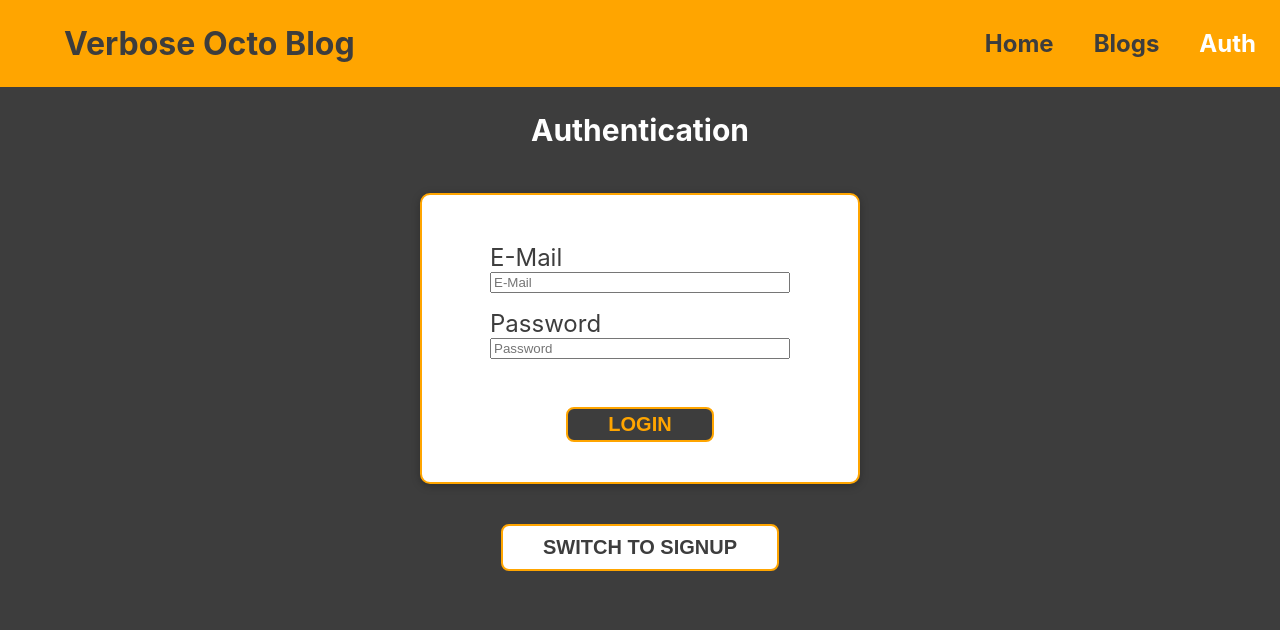
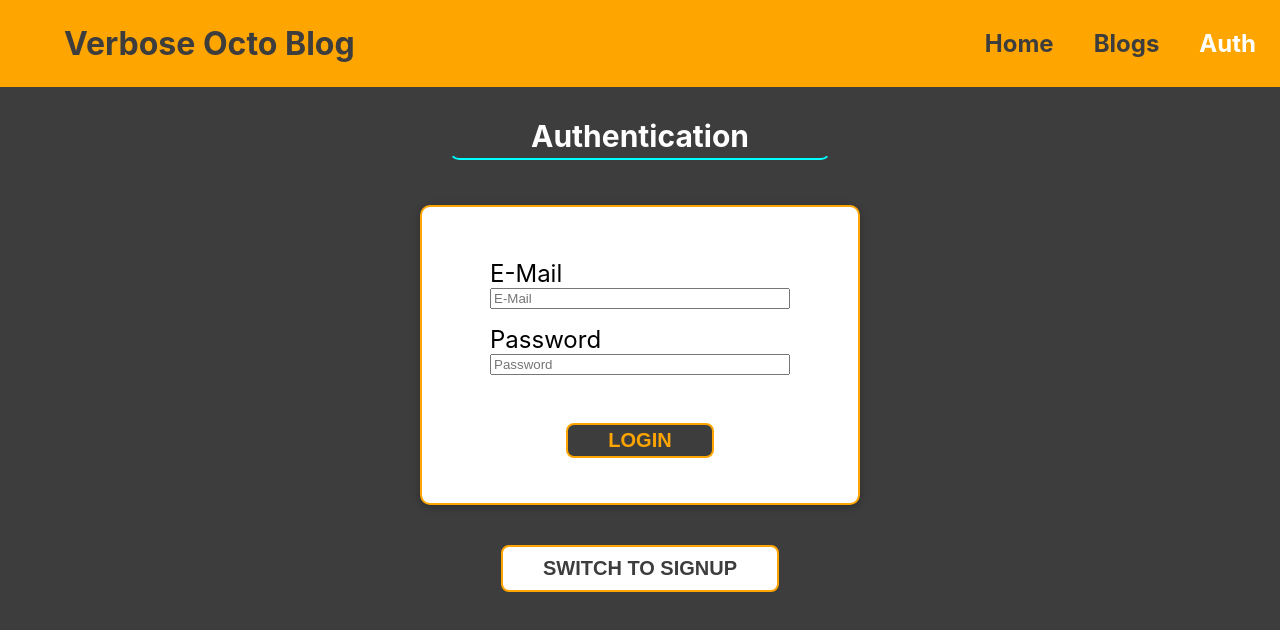
Before and after one commit to erkjbro/blogger, a React (Create React App) app in the folder frontend/: page /auth in a window 1280 px wide. Shown: the top 630 px of the page. Built offline with nearby package versions, Linux system fonts and the light colour scheme; no server answers.

Commit message:
utilizing uikit card and updating page styles

```diff
--- a/frontend/src/user/pages/Auth.js
+++ b/frontend/src/user/pages/Auth.js
@@ -2,7 +2,7 @@ import { useState, useEffect, useContext } from 'react';
 
 import useFetch from '../../shared/hooks/useFetch';
 import { AuthContext } from '../../shared/context/AuthContext';
-import { ErrorMessage, Loader } from '../../shared/components/UIKit';
+import { Card, ErrorMessage, Loader } from '../../shared/components/UIKit';
 import './Auth.scss';
 
 const initialFormState = {
@@ -76,7 +76,8 @@ const Auth = () => {
       {!isLoading && (
         <div className="auth">
           <h2>Authentication</h2>
-          <form onSubmit={handleAuthSubmit}>
+          <Card className="auth__card">
+            <form className="auth__form" onSubmit={handleAuthSubmit}>
               {!isLoginMode && (
                 <label>
                   Name
@@ -126,7 +127,8 @@ const Auth = () => {
               </label>
               <button type="submit">{!isLoginMode ? "SIGNUP" : "LOGIN"}</button>
             </form>
-          <button className="toggle" onClick={handleAuthToggle}>
+          </Card>
+          <button className="auth__mode--toggle" onClick={handleAuthToggle}>
             SWITCH TO {isLoginMode ? "SIGNUP" : "LOGIN"}
           </button>
         </div>
--- a/frontend/src/user/pages/Auth.scss
+++ b/frontend/src/user/pages/Auth.scss
@@ -4,7 +4,56 @@
 .auth {
   @extend .page__layout;
 
-  .toggle {
+  h2 {
+    padding: 0.2rem 4rem;
+    border: 2px solid transparent;
+    border-bottom-color: map-get($colors, secondary);
+    border-radius: 10px;
+  }
+
+  .auth__card {
+    width: 22rem;
+    max-width: 90vw;
+    margin: 1rem;
+    padding: 2rem 3rem;
+    justify-content: center;
+
+    .auth__form {
+      display: flex;
+      flex-direction: column;
+
+      label {
+        margin: 0.2rem;
+        padding: 0.2rem;
+        display: flex;
+        flex-direction: column;
+      }
+
+      button {
+        margin: 2rem 0 0 0;
+        padding: 0.2rem 2rem;
+        width: fit-content;
+        display: inline-flex;
+        align-self: center;
+        justify-self: center;
+        font-size: 1rem;
+        font-weight: bold;
+        background-color: map-get($colors, dark);
+        color: map-get($colors, primary);
+        border: 2px solid map-get($colors, pimary);
+        border-radius: 8px;
+
+        &:hover {
+          cursor: pointer;
+          background-color: map-get($colors, primary);
+          color: map-get($colors, dark);
+          border-color: map-get($colors, dark);
+        }
+      }
+    }
+  }
+
+  .auth__mode--toggle {
     margin: 1rem;
     padding: 0.5rem 2rem;
     font-size: 1rem;
@@ -22,55 +71,4 @@
       box-shadow: 0 2px 8px map-get($colors, secondary-shadow);
     }
   }
-
-  form {
-    width: 22rem;
-    max-width: 90vw;
-    margin: 1rem;
-    padding: 2rem 3rem;
-    display: flex;
-    flex-direction: column;
-    justify-content: flex-end;
-    text-align: left;
-    font-size: 1.2rem;
-    color: map-get($colors, dark);
-    background-color: map-get($colors, light);
-    border: 2px solid map-get($colors, primary);
-    box-shadow: 0 2px 8px rgba(0, 0, 0, 0.26);
-    border-radius: 10px;
-
-    h2,
-    h4 {
-      margin: 0;
-      align-self: center;
-    }
-
-    label {
-      margin: 0.2rem;
-      padding: 0.2rem;
-      display: flex;
-      flex-direction: column;
-    }
-
-    button {
-      margin: 2rem 0 0 0;
-      padding: 0.2rem 2rem;
-      width: fit-content;
-      display: inline-flex;
-      align-self: center;
-      font-size: 1rem;
-      font-weight: bold;
-      background-color: map-get($colors, dark);
-      color: map-get($colors, primary);
-      border: 2px solid map-get($colors, pimary);
-      border-radius: 8px;
-
-      &:hover {
-        cursor: pointer;
-        background-color: map-get($colors, primary);
-        color: map-get($colors, dark);
-        border-color: map-get($colors, dark);
-      }
-    }
-  }
 }
```
Lines whose indentation alone changed are shown as unchanged.
